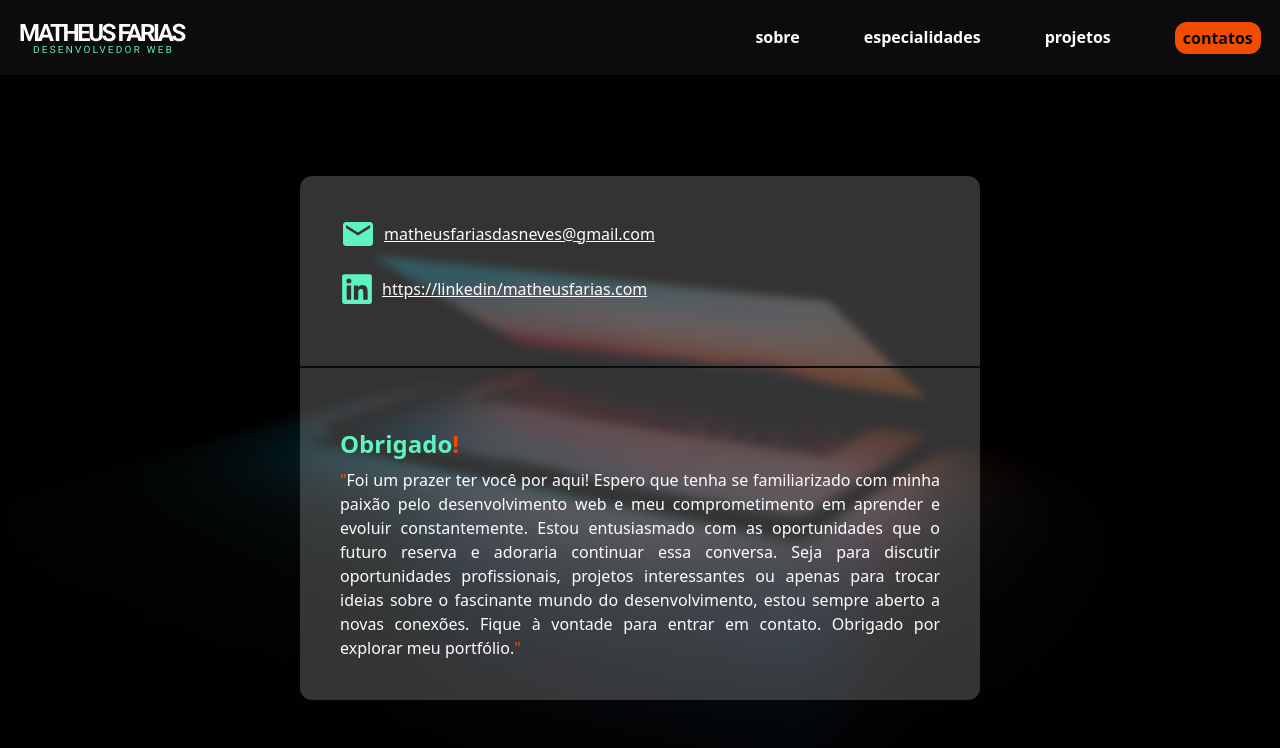
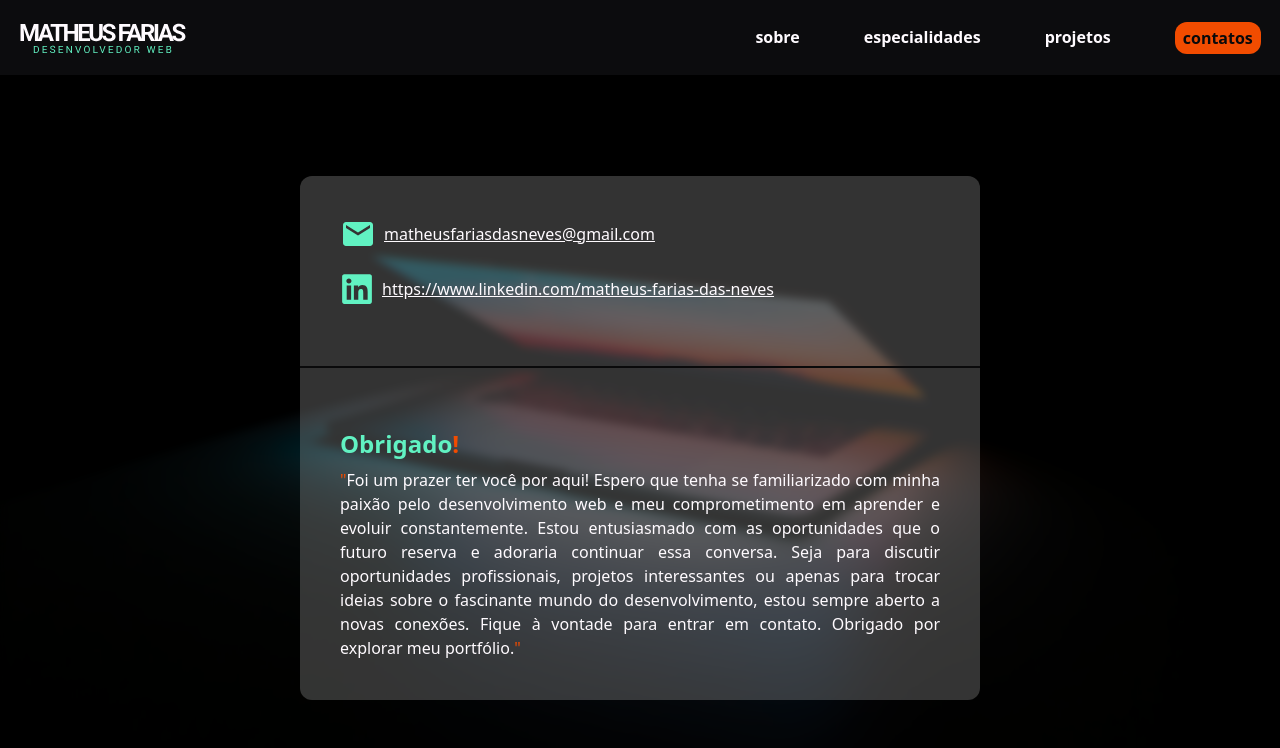
Before and after one commit to oMatheus-Farias/myportfolio, a React (Vite) app: page /contacts in a window 1280 px wide. Shown: the top 748 px of the page. Built offline with nearby package versions, Linux system fonts and the light colour scheme.

Commit message:
feat: adicionado link do linkedIn na pagina de contatos

```diff
--- a/src/pages/contacts/index.tsx
+++ b/src/pages/contacts/index.tsx
@@ -38,13 +38,13 @@ export default function Contacts() {
             </section>
             <section className="mt-5" >
               <a
-                href="#" title="LinkedIn" target="_blank"
+                href="https://www.linkedin.com/in/matheus-farias-das-neves-256ba22a5/" title="LinkedIn" target="_blank"
                 className="flex items-center gap-2"
               >
                 <FaLinkedin color="#61F2C2" size={34}
 
                 />
-                <p className="text-textColor underline" >https://linkedin/matheusfarias.com</p>
+                <p className="text-textColor underline" >https://www.linkedin.com/matheus-farias-das-neves</p>
               </a>
             </section>
           </div>
```
